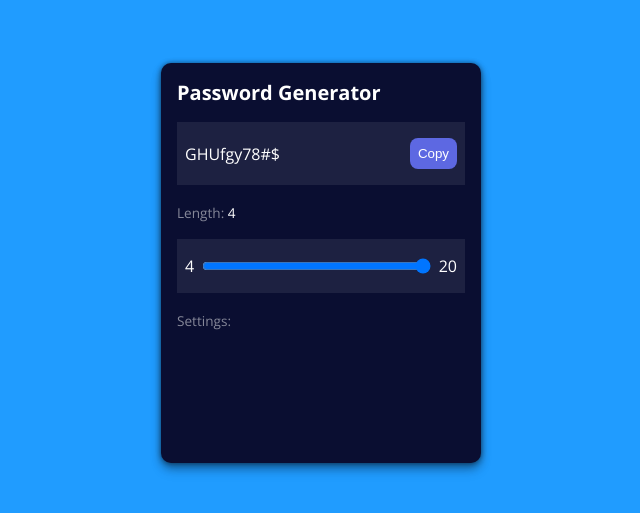
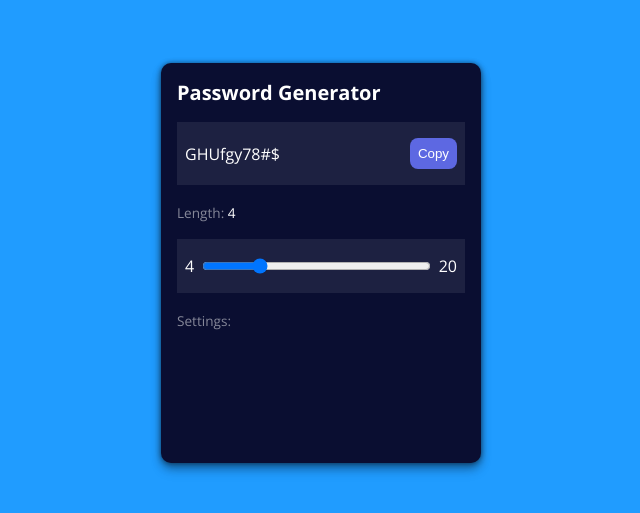
Before and after one commit to gunjanlimbachiya/password-generator, a React (Create React App) app: page / in a window 1280 px wide. Shown: the part 137-650 px from the top of the page, without its empty margins (319-959 px from the left). Built offline with nearby package versions, Linux system fonts and the light colour scheme.

Commit message:
change in password file

```diff
--- a/src/components/PasswordLengthSelector.tsx
+++ b/src/components/PasswordLengthSelector.tsx
@@ -8,10 +8,10 @@ const PasswordLengthSelector = () => {
         <input
           type="range"
           min="4"
-          max="20"
+          max="200"
           name="length"
           style={{ flexGrow: "1", margin: "0px .5rem " }}
-          id="password-length"
+          id="password-length1"
         />
         <span>20</span>
       </div>
```
